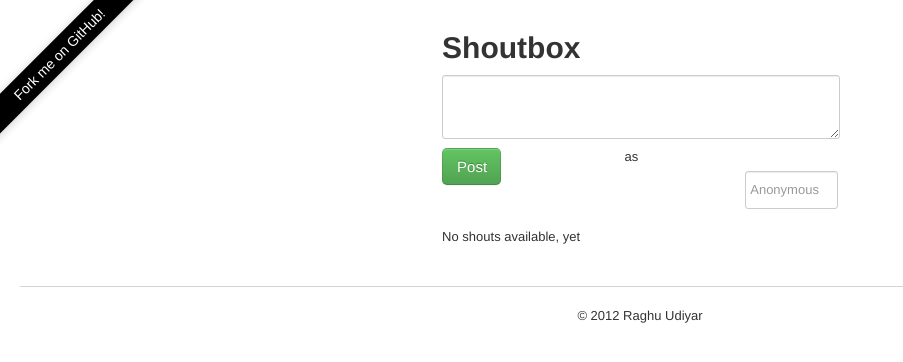
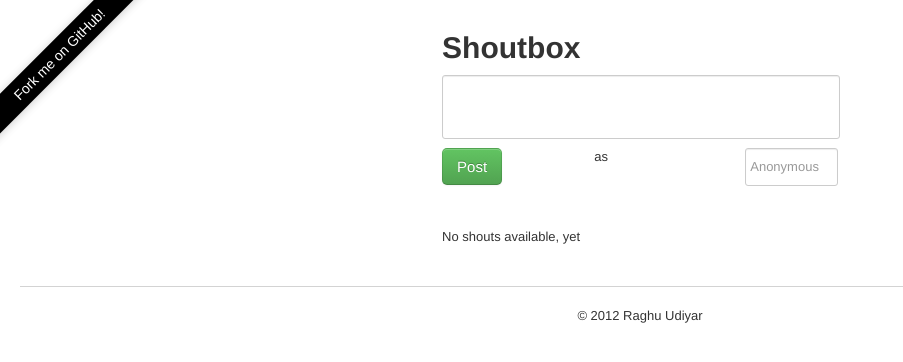
Before and after one commit to raags/shoutbox, a Django app: template templates/shouts/shout_list.html in a window 1280 px wide. Shown: the top 362 px of the page, without its empty margins (0-903 px from the left). Run offline with Django 3.2, Linux system fonts and the light colour scheme; the template is opened without the code that fills it, so the values that code supplies are empty.

Commit message:
Remove resize button, change button and label to fluid alignment

```diff
--- a/shouts/static/main.css
+++ b/shouts/static/main.css
@@ -9,6 +9,7 @@ margin-right: auto;
 
 #inputbox .input-xlarge {
 width: 98%;
+resize: none;
 }
 
 #post-area {
@@ -16,13 +17,12 @@ width: 98%;
 
 #post-area .btn {
 float: left;
-width: 15%;
 }
 
 #post-area label {
 float: left;
-width: 20em;
 text-align: center;
+width: 50%;
 }
 
 #postas {
```
